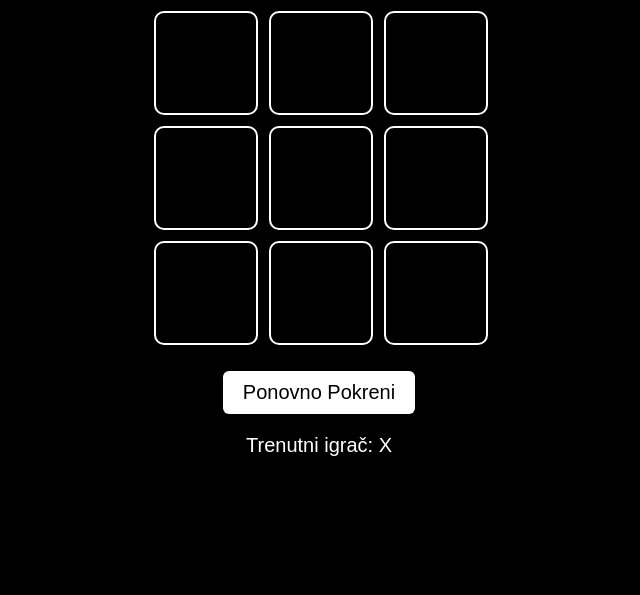
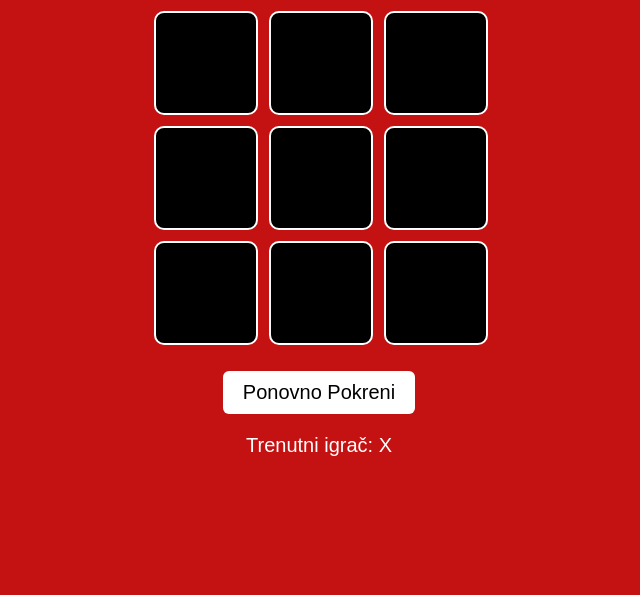
Before and after one commit to frizonivona/Kri-i-kru-i-, a plain HTML site: page index.html in a window 1280 px wide. Shown: the part 205-800 px from the top of the page, without its empty margins (321-961 px from the left). Drawn offline with Linux system fonts and the light colour scheme.

Commit message:
Druga verzija

```diff
--- a/style.css
+++ b/style.css
@@ -5,7 +5,7 @@ body {
     align-items: center;
     height: 100vh;
     margin: 0;
-    background-color: black;
+    background-color: rgb(196, 17, 17);
 }
 
 h1{
```
